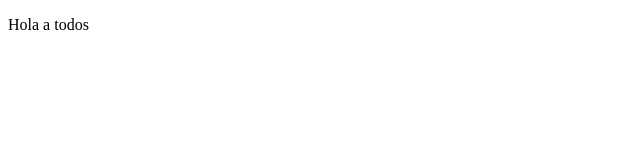
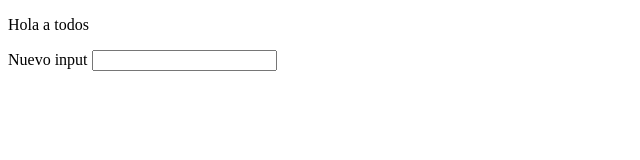
Before and after one commit to sandra9ro/prueba-html, a plain HTML site: page index.html in a window 1280 px wide. Shown: the whole page, without its empty margins (0-640 px from the left). Drawn offline with Linux system fonts and the light colour scheme.

Commit message:
add an input

```diff
--- a/index.html
+++ b/index.html
@@ -8,5 +8,7 @@
 </head>
 <body>
   <p>Hola a todos</p>
+  <label for="input">Nuevo input</label>
+  <input type="text" id="input">
 </body>
 </html>
```
